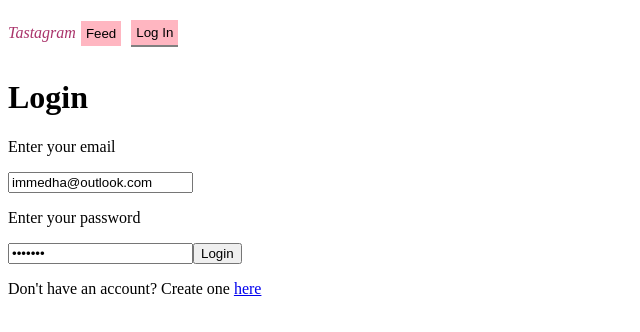
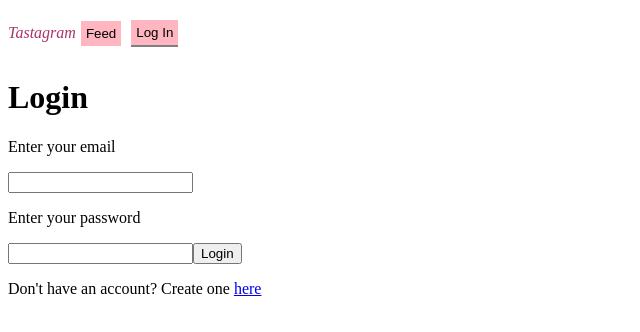
Before and after one commit to immedha/tastagram, a React (Vite) app: page / in a window 1280 px wide. Shown: the top 332 px of the page, without its empty margins (0-640 px from the left). Built offline with nearby package versions, Linux system fonts and the light colour scheme; no server answers.

Commit message:
Removed creds

```diff
--- a/src/components/Login.tsx
+++ b/src/components/Login.tsx
@@ -5,8 +5,8 @@
 
 function Login() {
   const dispatch = useDispatch();
-  const [email, setEmail] = useState<string>("immedha@outlook.com");
-  const [password, setPassword] = useState<string>("test123");
+  const [email, setEmail] = useState<string>("");
+  const [password, setPassword] = useState<string>("");
 
 
   return (
```
